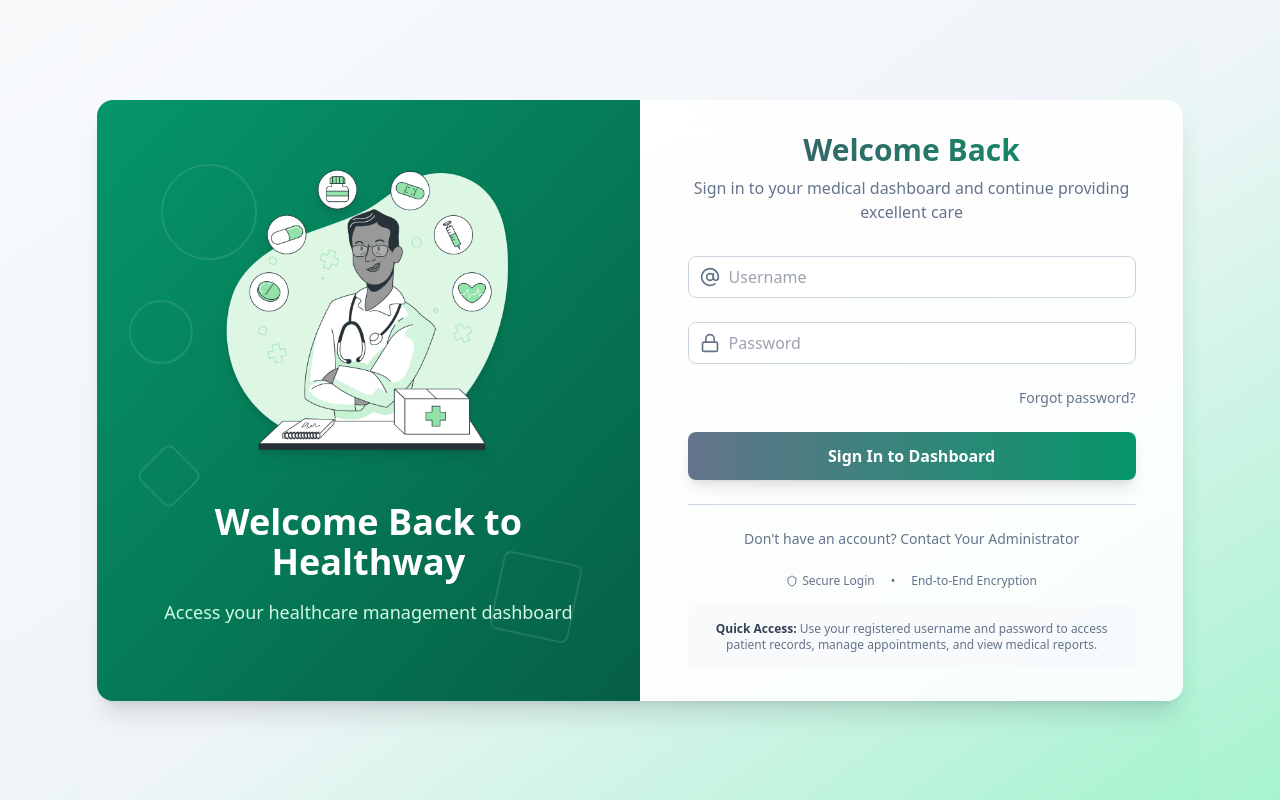
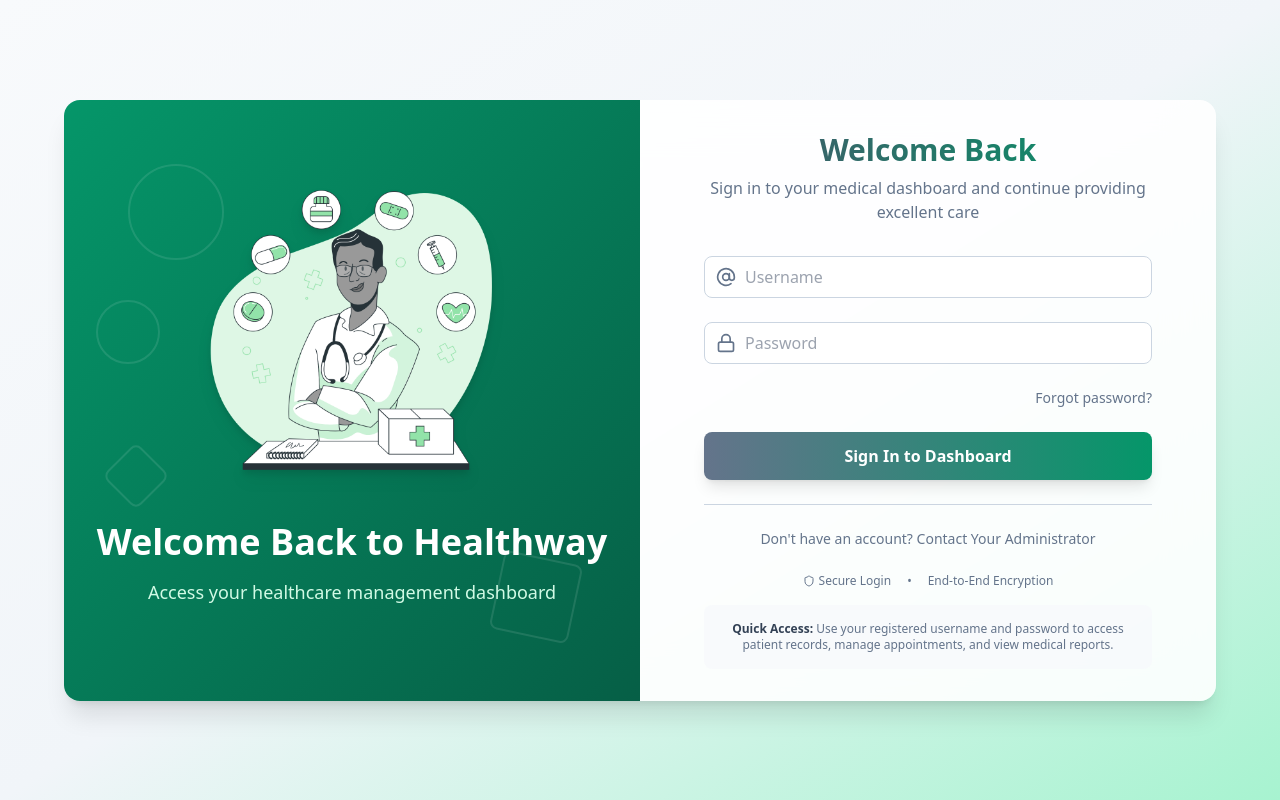
Before and after one commit to fL-safi/basic-patient-management-system, a React (Vite) app in the folder frontend/: page /login in a window 1280 px wide. Built offline with nearby package versions, Linux system fonts and the light colour scheme; no server answers.

Commit message:
layout updates and responsive sidebar & header for mobile
layout updates and responsive sidebar & header for mobile

```diff
--- a/frontend/src/App.jsx
+++ b/frontend/src/App.jsx
@@ -81,11 +81,11 @@
   const { isCheckingAuth, checkAuth, isAuthenticated, user } = useAuthStore();
   const { initializeTheme } = useThemeStore();
   const { theme } = useTheme();
-  const [sidebarOpen, setSidebarOpen] = useState(true);
+  const [sidebarOpen, setSidebarOpen] = useState(false); // Changed default to false
   const [sidebarMiniMode, setSidebarMiniMode] = useState(false);
+  const [isMobile, setIsMobile] = useState(false);
 
   const [showDefaultPasswordModal, setShowDefaultPasswordModal] = useState(false);
-
 
   useEffect(() => {
     checkAuth();
@@ -95,8 +95,12 @@
   // Handle responsive behavior
   useEffect(() => {
     const handleResize = () => {
-      if (window.innerWidth < 1024) {
+      const mobile = window.innerWidth < 1024;
+      setIsMobile(mobile);
+
+      if (mobile) {
         setSidebarOpen(false);
+        setSidebarMiniMode(false); // No mini mode on mobile
       } else {
         setSidebarOpen(true);
       }
@@ -115,15 +119,6 @@
     }
   }, [isAuthenticated, user]);
 
-  useEffect(() => {
-    const handleOpenSidebar = () => {
-      setSidebarOpen(true);
-    };
-
-    window.addEventListener("openSidebar", handleOpenSidebar);
-    return () => window.removeEventListener("openSidebar", handleOpenSidebar);
-  }, []);
-
   const toggleSidebar = () => {
     setSidebarOpen(!sidebarOpen);
   };
@@ -133,59 +128,68 @@
   };
 
   const toggleSidebarMiniMode = () => {
+    if (!isMobile) {
       setSidebarMiniMode(!sidebarMiniMode);
+    }
+  };
+
+  // Handle clicking outside sidebar on mobile
+  const handleOverlayClick = () => {
+    if (isMobile) {
+      closeSidebar();
+    }
   };
 
   if (isCheckingAuth) return <LoadingSpinner />;
 
+  const isAuthenticatedWithActiveAccount = isAuthenticated && user && user.isActive !== false;
+
   return (
+    <div className={`min-h-screen bg-gradient-to-br ${theme.primary} relative overflow-hidden`}>
+      {/* Mobile Overlay */}
+      {isMobile && sidebarOpen && (
         <div
-      className={`min-h-screen bg-gradient-to-br ${theme.primary} relative overflow-hidden`}
-    >
-      {/* {isAuthenticated && (
-        <Header sidebarOpen={sidebarOpen} sidebarMiniMode={sidebarMiniMode} />
-      )}
-
-      {isAuthenticated && (
-        <Sidebar
-          isOpen={sidebarOpen}
-          isMiniMode={sidebarMiniMode}
-          onToggleMiniMode={toggleSidebarMiniMode}
-          onClose={closeSidebar}
-        />
-      )} */}
-
-      {/* Only show header and sidebar for authenticated users with active accounts */}
-      {isAuthenticated && user && user.isActive !== false && (
-        <Header sidebarOpen={sidebarOpen} sidebarMiniMode={sidebarMiniMode} />
-      )}
-
-      {isAuthenticated && user && user.isActive !== false && (
-        <Sidebar
-          isOpen={sidebarOpen}
-          isMiniMode={sidebarMiniMode}
-          onToggleMiniMode={toggleSidebarMiniMode}
-          onClose={closeSidebar}
+          className="fixed inset-0 bg-black bg-opacity-50 z-40"
+          onClick={handleOverlayClick}
         />
       )}
 
-      <div
-        className={`${
-          isAuthenticated && user && user.isActive
-            ? "pt-16 transition-all duration-300"
-            : ""
-        } flex items-center justify-center ${
-          isAuthenticated && user && user.isActive
-            ? `min-h-[calc(100vh-4rem)] ${
-                sidebarOpen && window.innerWidth >= 1024
+      {/* Header */}
+      {isAuthenticatedWithActiveAccount && (
+        <Header
+          sidebarOpen={sidebarOpen}
+          sidebarMiniMode={sidebarMiniMode}
+          onToggleSidebar={toggleSidebar}
+          isMobile={isMobile}
+        />
+      )}
+
+      {/* Sidebar */}
+      {isAuthenticatedWithActiveAccount && (
+        <Sidebar
+          isOpen={sidebarOpen}
+          isMiniMode={sidebarMiniMode && !isMobile}
+          onToggleMiniMode={toggleSidebarMiniMode}
+          onClose={closeSidebar}
+          isMobile={isMobile}
+        />
+      )}
+
+      {/* Main Content */}
+      <main className={`
+        ${isAuthenticatedWithActiveAccount ? 'pt-16' : 'pt-0'}
+        ${isAuthenticatedWithActiveAccount && !isMobile ? 'transition-all duration-300' : ''}
+        ${isAuthenticatedWithActiveAccount && sidebarOpen && !isMobile
           ? sidebarMiniMode
-                    ? "lg:ml-16"
-                    : "lg:ml-72"
-                  : ""
-              }`
-            : "min-h-screen"
-        }`}
-      >
+            ? 'lg:pl-16'
+            : 'lg:pl-72'
+          : ''
+        }
+        ${isAuthenticatedWithActiveAccount ? 'px-4 lg:px-8' : ''}
+        ${isAuthenticatedWithActiveAccount ? 'min-h-[calc(100vh-4rem)]' : 'min-h-screen'}
+        flex items-center justify-center
+      `}>
+        <div className="w-full max-w-7xl">
         <Routes>
           {/* Account Inactive Route - No protection needed, just the component */}
           <Route path="/account-inactive" element={<AccountInactive />} />
@@ -618,6 +622,7 @@
           <Route path="*" element={<Navigate to="/" replace />} />
         </Routes>
               </div>
+      </main>
       <Toaster />
 
       <DefaultPasswordModal
--- a/frontend/src/components/Header.jsx
+++ b/frontend/src/components/Header.jsx
@@ -8,12 +8,13 @@
   KeyRound,
   LogOut,
   ChevronDown,
+  Menu,
 } from "lucide-react";
 import { useTheme } from "../hooks/useTheme";
 import { useAuthStore } from "../store/authStore";
 import UpdatePasswordModal from "./auth/UpdatePasswordModal";
 
-const Header = ({ sidebarOpen, sidebarMiniMode }) => {
+const Header = ({ sidebarOpen, sidebarMiniMode, onToggleSidebar, isMobile }) => {
   const { isDarkMode, toggleTheme, theme } = useTheme();
   const { user, logout } = useAuthStore();
   const [isDropdownOpen, setIsDropdownOpen] = useState(false);
@@ -35,8 +36,10 @@
         return "bg-green-500 bg-opacity-20 text-green-400";
       case "pharmacist_dispenser":
         return "bg-purple-500 bg-opacity-20 text-purple-400";
+      case "pharmacist_inventory":
+        return "bg-teal-500 bg-opacity-20 text-teal-400";
       default:
-        return "bg-teal-900 bg-opacity-20 text-teal-900";
+        return "bg-gray-500 bg-opacity-20 text-gray-400";
     }
   };
 
@@ -52,16 +55,23 @@
     return () => document.removeEventListener("mousedown", handleClickOutside);
   }, []);
 
-  // Calculate header left margin based on sidebar state
-  const getHeaderStyle = () => {
-    if (
-      typeof window !== "undefined" &&
-      window.innerWidth >= 1024 &&
-      sidebarOpen
-    ) {
-      return sidebarMiniMode ? "lg:ml-16" : "lg:ml-72";
+  // Calculate header positioning based on sidebar state
+  const getHeaderClasses = () => {
+    let classes = `fixed top-0 right-0 ${theme.cardOpacity} backdrop-filter backdrop-blur-lg ${theme.border} border-b z-40 transition-all duration-300`;
+
+    if (isMobile) {
+      // On mobile, header spans full width
+      classes += ' left-0';
+    } else {
+      // On desktop, adjust header position based on sidebar state
+      if (sidebarOpen) {
+        classes += sidebarMiniMode ? ' left-16' : ' left-72';
+      } else {
+        classes += ' left-0';
+      }
     }
-    return "";
+
+    return classes;
   };
 
   return (
@@ -70,15 +80,38 @@
         initial={{ opacity: 0, y: -20 }}
         animate={{ opacity: 1, y: 0 }}
         transition={{ duration: 0.5 }}
-        className={`fixed top-0 right-0 left-0 ${
-          theme.cardOpacity
-        } backdrop-filter backdrop-blur-lg ${
-          theme.border
-        } border-b z-40 transition-all duration-300 ${getHeaderStyle()}`}
+        className={getHeaderClasses()}
       >
         <div className="px-4 sm:px-6 lg:px-8">
-          <div className="flex justify-end items-center h-16">
-            {/* Navigation & Actions */}
+          <div className="flex justify-between items-center h-16">
+            {/* Left side - Mobile menu button and logo */}
+            <div className="flex items-center space-x-4">
+              {isMobile && (
+                <motion.button
+                  whileHover={{ scale: 1.05 }}
+                  whileTap={{ scale: 0.95 }}
+                  onClick={onToggleSidebar}
+                  className={`p-2 rounded-lg ${theme.cardSecondary} ${theme.border} border ${theme.textMuted} hover:${theme.textSecondary} transition-colors duration-200`}
+                  aria-label="Toggle sidebar"
+                >
+                  <Menu className="w-5 h-5" />
+                </motion.button>
+              )}
+
+              {/* Mobile Logo - only show when sidebar is closed */}
+              {isMobile && !sidebarOpen && (
+                <div className="flex items-center space-x-2">
+                  <div className={`w-8 h-8 rounded-lg bg-gradient-to-r ${theme.gradient} flex items-center justify-center text-white font-bold text-sm`}>
+                    H
+                  </div>
+                  <h2 className={`text-lg font-bold bg-gradient-to-r ${theme.gradient} text-transparent bg-clip-text`}>
+                    Healthway
+                  </h2>
+                </div>
+              )}
+            </div>
+
+            {/* Right side - Navigation & Actions */}
             <div className="flex items-center space-x-2 sm:space-x-4">
               {/* Role Badge */}
               {user && (
@@ -87,7 +120,7 @@
                     user.role
                   )}`}
                 >
-                  {user.role?.charAt(0).toUpperCase() + user.role?.slice(1)}
+                  {user.role?.replace('_', ' ').replace(/\b\w/g, l => l.toUpperCase())}
                 </span>
               )}
 
--- a/frontend/src/components/Sidebar.jsx
+++ b/frontend/src/components/Sidebar.jsx
@@ -20,7 +20,7 @@
 import { Link, useLocation } from 'react-router-dom';
 import { useAuthStore } from '../store/authStore';
 
-const Sidebar = ({ isOpen, isMiniMode, onToggleMiniMode, onClose }) => {
+const Sidebar = ({ isOpen, isMiniMode, onToggleMiniMode, onClose, isMobile }) => {
   const { theme } = useTheme();
   const location = useLocation();
   const { user } = useAuthStore();
@@ -39,30 +39,27 @@
       { icon: Calendar, label: 'Schedule', path: '/appointments', color: 'text-purple-500' },
       { icon: FileText, label: 'Reports', path: '/reports', color: 'text-orange-500' },
       { icon: Settings, label: 'Settings', path: '/settings', color: 'text-gray-500' },
-
-
-
-      // { icon: Box, label: 'Inventory Management', path: '/inventory-management', color: 'text-yellow-500' }
     ],
     doctor: [
       { icon: Stethoscope, label: 'Consultations', path: '/consultations', color: 'text-teal-500' },
       { icon: Calendar, label: 'Schedule', path: '/appointments', color: 'text-purple-500' },
       { icon: Settings, label: 'Settings', path: '/settings', color: 'text-gray-500' },
-
     ],
     pharmacist_dispenser: [
       { icon: ShoppingCart, label: 'Prescriptions', path: '/prescriptions', color: 'text-purple-600' },
       { icon: Settings, label: 'Settings', path: '/settings', color: 'text-gray-500' },
-
     ],
     pharmacist_inventory: [
       { icon: Box, label: 'Inventory', path: '/inventory-management', color: 'text-teal-600' },
       { icon: Pill, label: 'Stocks', path: '/all-stocks', color: 'text-purple-600' },
       { icon: FileText, label: 'Reports', path: '/reports', color: 'text-orange-500' },
       { icon: Settings, label: 'Settings', path: '/settings', color: 'text-gray-500' },
-
     ],
-    receptionist: []
+    receptionist: [
+      { icon: Calendar, label: 'Appointments', path: '/appointments', color: 'text-purple-500' },
+      { icon: FileText, label: 'Reports', path: '/reports', color: 'text-orange-500' },
+      { icon: Settings, label: 'Settings', path: '/settings', color: 'text-gray-500' },
+    ]
   };
 
   // Get role-specific menu items
@@ -85,22 +82,34 @@
 
   const isActiveRoute = (path) => location.pathname === path;
 
-  const sidebarWidth = isMiniMode ? 'w-16' : 'w-72';
+  // Determine sidebar width based on mode and device
+  const getSidebarWidth = () => {
+    if (isMobile) return 'w-72'; // Full width on mobile
+    return isMiniMode ? 'w-16' : 'w-72';
+  };
+
+  const sidebarWidth = getSidebarWidth();
+
+  const onClickSideBarItem = () => {
+    if(isMobile){
+      onClose()
+    }
+  }
 
   return (
     <AnimatePresence>
       {isOpen && (
         <motion.div
-          initial={{ x: isMiniMode ? -64 : -288 }}
+          initial={{ x: isMobile ? -288 : (isMiniMode ? -64 : -288) }}
           animate={{ x: 0 }}
-          exit={{ x: isMiniMode ? -64 : -288 }}
+          exit={{ x: isMobile ? -288 : (isMiniMode ? -64 : -288) }}
           transition={{ type: 'spring', damping: 25, stiffness: 200 }}
-          className={`fixed left-0 top-0 h-full ${sidebarWidth} ${theme.cardOpacity} backdrop-filter backdrop-blur-lg ${theme.border} border-r z-50 overflow-hidden flex flex-col`}
+          className={`fixed left-0 top-0 h-full ${sidebarWidth} ${theme.cardOpacity} backdrop-filter backdrop-blur-lg ${theme.border} border-r ${isMobile ? 'z-50' : 'z-45'} overflow-hidden flex flex-col`}
         >
           {/* Sidebar Header with Logo */}
           <div className={`flex items-center justify-between p-4 border-b ${theme.borderSecondary} min-h-[64px]`}>
             <div className="flex items-center space-x-2">
-              {isMiniMode ? (
+              {(isMiniMode && !isMobile) ? (
                 <motion.div
                   initial={{ opacity: 0, scale: 0.8 }}
                   animate={{ opacity: 1, scale: 1 }}
@@ -130,6 +139,18 @@
                 </motion.div>
               )}
             </div>
+
+            {/* Close button for mobile */}
+            {isMobile && (
+              <motion.button
+                whileHover={{ scale: 1.05 }}
+                whileTap={{ scale: 0.95 }}
+                onClick={onClose}
+                className={`p-2 rounded-lg ${theme.cardSecondary} ${theme.textMuted} hover:${theme.textSecondary} transition-colors duration-200`}
+              >
+                <X className="w-5 h-5" />
+              </motion.button>
+            )}
           </div>
 
           {/* Navigation Menu */}
@@ -148,15 +169,13 @@
                 >
                   <Link
                     to={item.path}
-                    onClick={() => {
-                      if (window.innerWidth < 1024) onClose();
-                    }}
+                    onClick={onClickSideBarItem} // Close sidebar on item click for mobile
                     className={`flex items-center space-x-3 px-3 py-3 rounded-lg transition-all duration-200 ${
                       isActive ? `${theme.cardSecondary} ${theme.textSecondary} shadow-md` : `${theme.textMuted} hover:${theme.cardSecondary} hover:${theme.textSecondary}`
-                    } ${isMiniMode ? 'justify-center' : ''}`}
+                    } ${(isMiniMode && !isMobile) ? 'justify-center' : ''}`}
                   >
                     <Icon className={`w-5 h-5 ${isActive ? item.color : ''} transition-colors duration-200 flex-shrink-0`} />
-                    {!isMiniMode && (
+                    {(!isMiniMode || isMobile) && (
                       <motion.span
                         initial={{ opacity: 0, width: 0 }}
                         animate={{ opacity: 1, width: 'auto' }}
@@ -167,19 +186,13 @@
                       </motion.span>
                     )}
                   </Link>
-
-                  {/* Tooltip for mini mode */}
-                  {/* {isMiniMode && (
-                    <div className={`absolute left-full ml-2 px-2 py-1 bg-gray-900 text-white text-xs rounded opacity-0 group-hover:opacity-100 transition-opacity whitespace-nowrap z-50 top-1/2 transform -translate-y-1/2`}>
-                      {item.label}
-                    </div>
-                  )} */}
                 </motion.div>
               );
             })}
           </nav>
 
-          {/* Sidebar Footer - Toggle Button */}
+          {/* Sidebar Footer - Toggle Button (Desktop only) */}
+          {!isMobile && (
             <motion.div
               initial={{ opacity: 0, y: 20 }}
               animate={{ opacity: 1, y: 0 }}
@@ -188,10 +201,11 @@
               className={`p-4 border-t ${theme.borderSecondary} cursor-pointer flex justify-center items-center`}
               onClick={onToggleMiniMode}
             >
-            <div className={`p-3 ${theme.cardSecondary} ${theme.textPrimary} rounded-lg text-center w-16 flex justify-center items-center`}>
-              <ChevronRight className={`w-4 h-4 ${isMiniMode ? 'rotate-180' : ''}`} />
+              <div className={`p-3 ${theme.cardSecondary} ${theme.textPrimary} rounded-lg text-center w-16 flex justify-center items-center hover:bg-opacity-70 transition-colors duration-200`}>
+                <ChevronRight className={`w-4 h-4 transition-transform duration-200 ${isMiniMode ? 'rotate-180' : ''}`} />
               </div>
             </motion.div>
+          )}
         </motion.div>
       )}
     </AnimatePresence>
```
Lines whose indentation alone changed are shown as unchanged.
